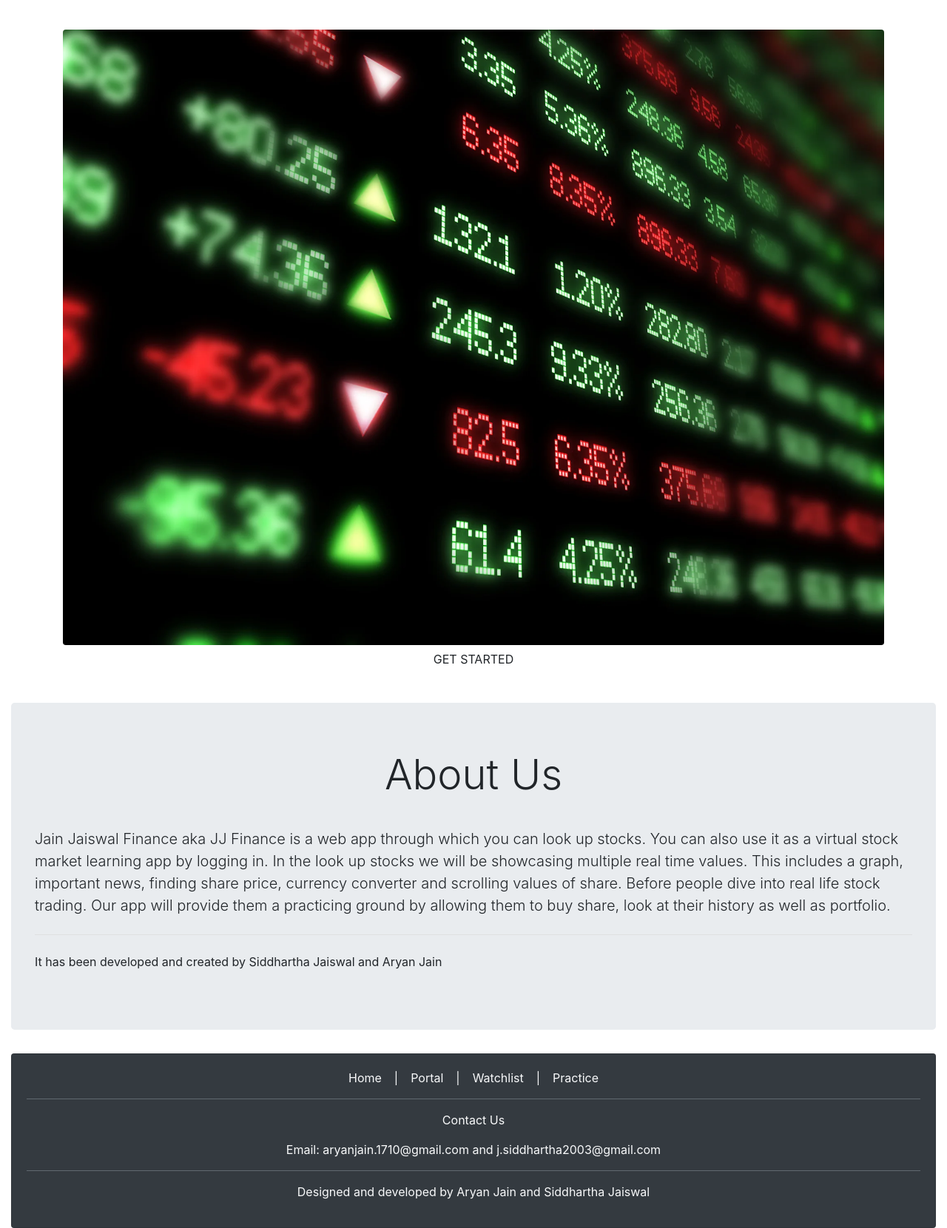
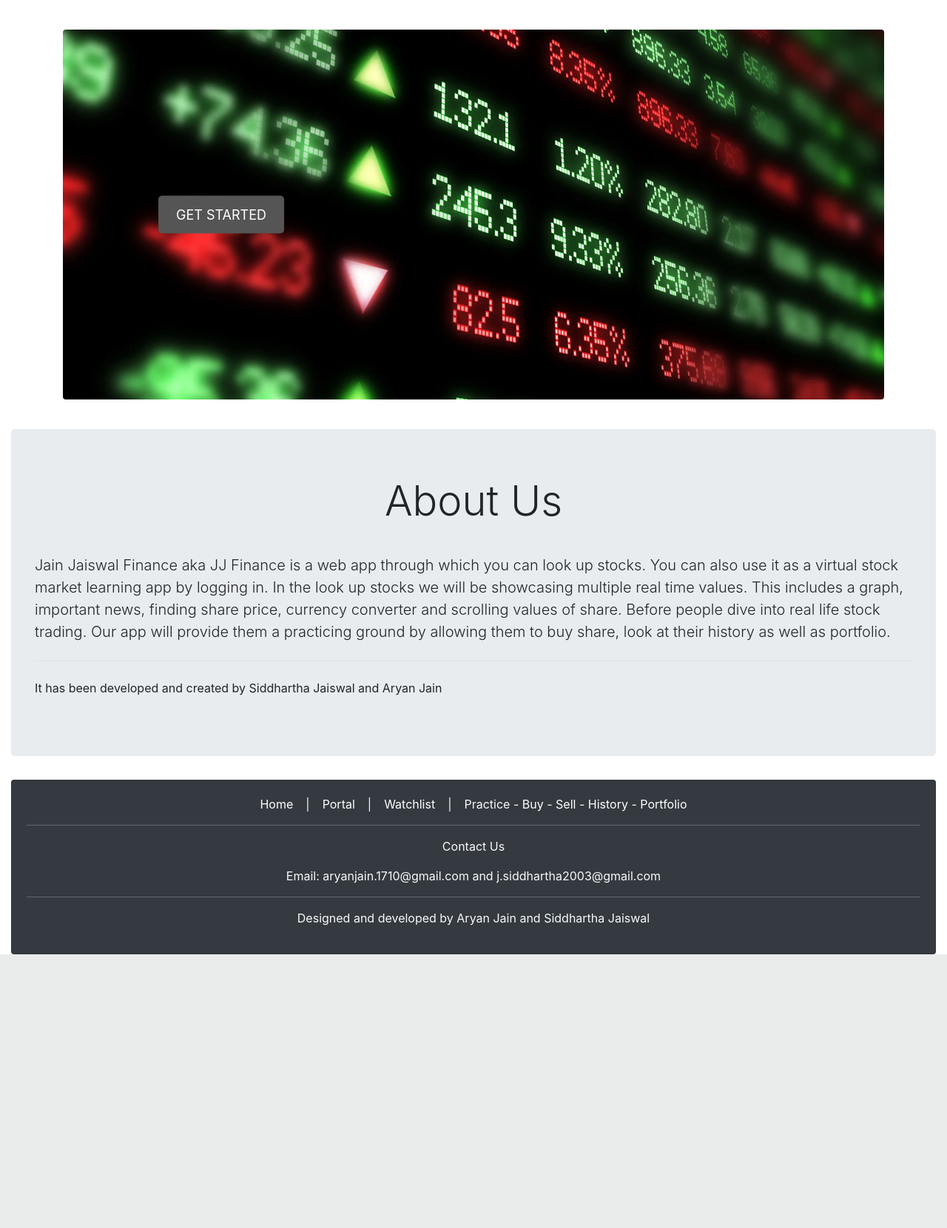
Before and after one commit to Siddharthajz/JJ-Finance, a Flask app: page / in a window 1280 px wide. Shown: the part 68-1728 px from the top of the page at 74% size. After the commit the page ends 1358 px from the top, so only its background shows below. Run offline with Flask 2, Linux system fonts and the light colour scheme; parts of the project's set-up code (start-up, migrations or seed data) failed here and were passed over; some libraries are stand-ins or nearby versions.

Commit message:
changed css file

```diff
--- a/templates/home.html
+++ b/templates/home.html
@@ -1,7 +1,7 @@
 {% extends "layout.html" %}
 
 {% block css %}
-  <link href="static\imgbtnStylesheet.css" rel="stylesheet">
+  <link href="static\home.css" rel="stylesheet">
 {% endblock %}
 
 {% block title %}
@@ -30,7 +30,7 @@
   <div class="card text-center bg-dark">
     <div class="card-body">
 
-      <p class="card-text text-light">Home &ensp; | &ensp; Portal &ensp; | &ensp; Watchlist &ensp; | &ensp; Practice</p>
+      <p class="card-text text-light"><a href='/' target="_blank" style="color:white" >Home</a> &ensp; | &ensp; <a href='/portal' target="_blank" style="color:white" >Portal</a> &ensp; | &ensp; <a href='/watchlist' target="_blank" style="color:white" >Watchlist</a> &ensp; | &ensp; Practice - <a href='/buy' target="_blank" style="color:white">Buy</a> - <a href='/sell' target="_blank" style="color:white">Sell</a> - <a href='/history' target="_blank" style="color:white">History</a> - <a href='/portfolio' target="_blank" style="color:white">Portfolio</a></p>
 
     <hr class="my-3 bg-secondary">
 
```
